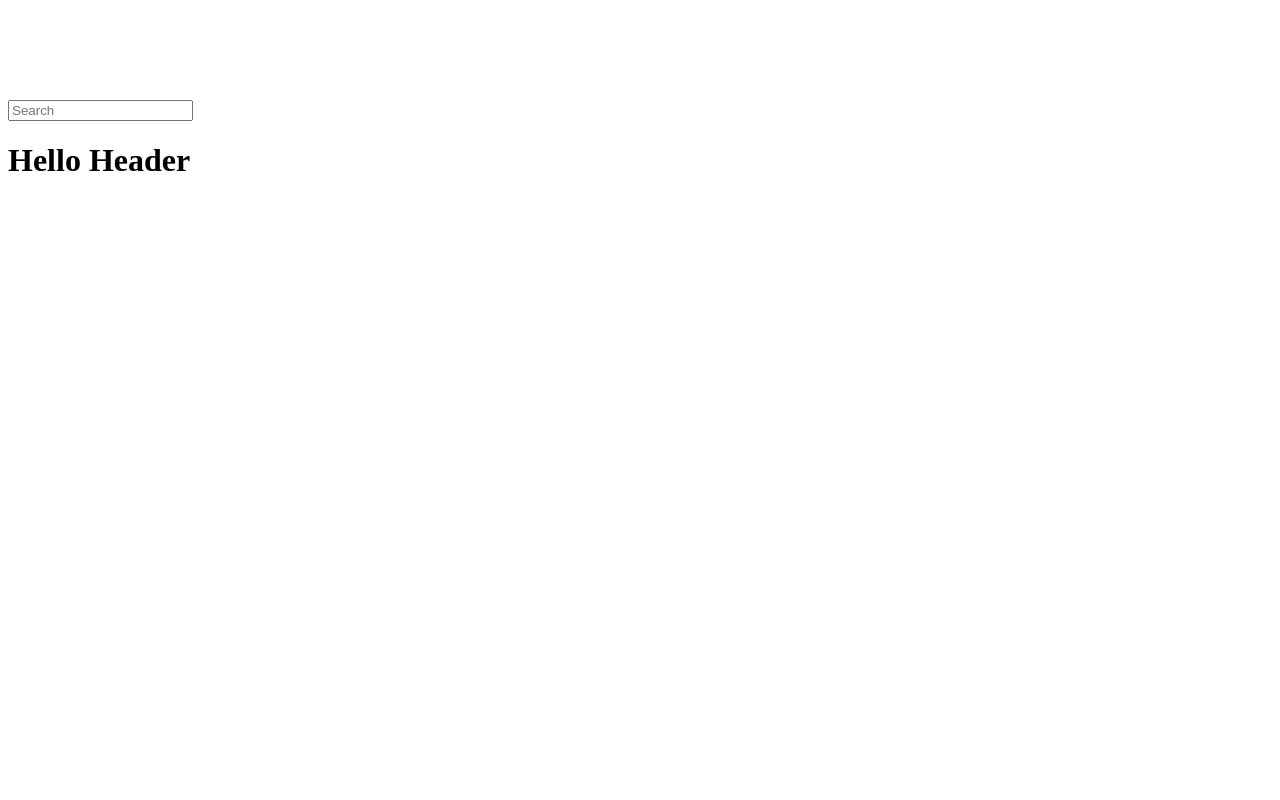
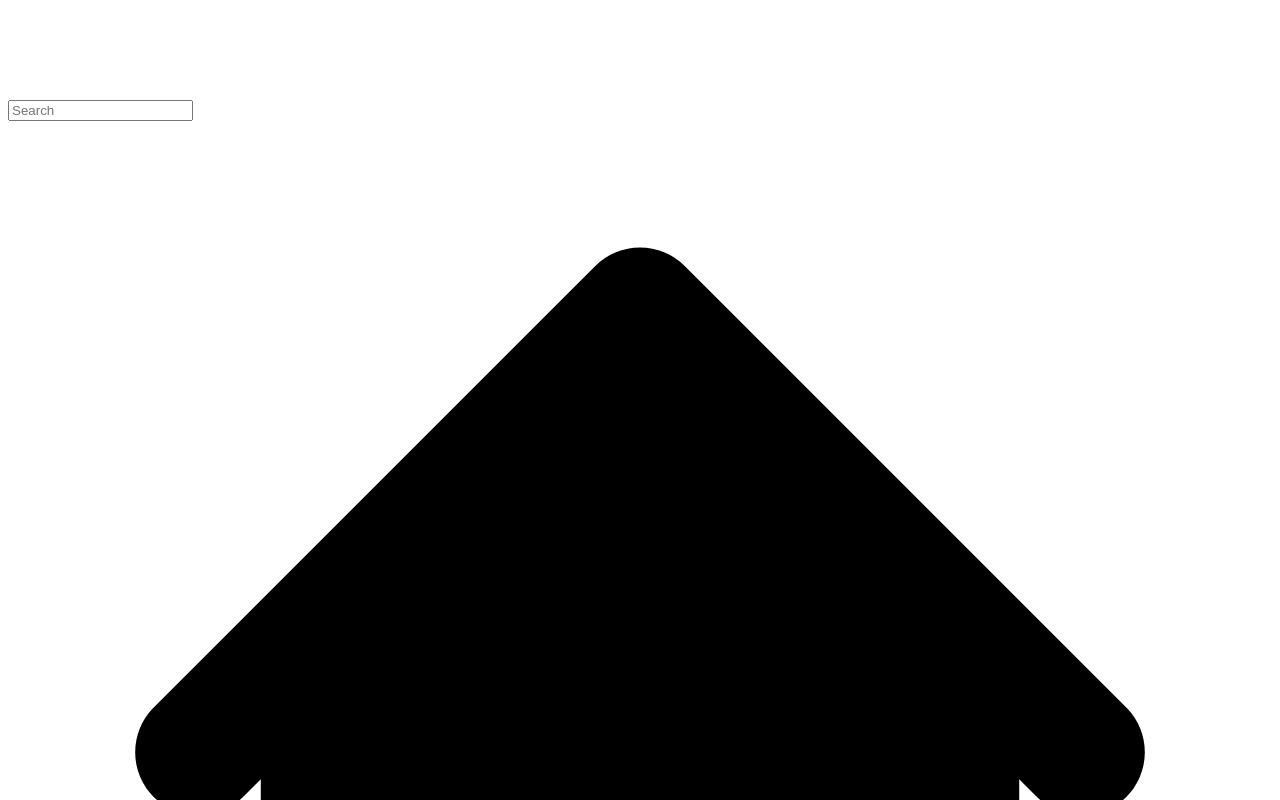
Before and after one commit to chamikacme/next-app, a Next.js app in the folder my-project/: page / in a window 1280 px wide. Shown: the part 1220-2020 px from the top of the page. Before the commit the page ends 1421 px from the top, so only its background shows below. Built offline with nearby package versions, Linux system fonts and the light colour scheme.

Commit message:
add Icons

```diff
--- a/my-project/components/Header.js
+++ b/my-project/components/Header.js
@@ -38,7 +38,11 @@ function Header(){
            {/* Center */}
            <div>
                <div>
-                   <HeaderIcon/>
+                   <HeaderIcon Icon= {HomeIcon}/>
+                   <HeaderIcon Icon= {HomeIcon}/>
+                   <HeaderIcon Icon= {HomeIcon}/>
+                   <HeaderIcon Icon= {HomeIcon}/>
+                   <HeaderIcon Icon= {UserGroupIcon}/>
                </div>
            </div>
 
--- a/my-project/components/HeaderIcons.js
+++ b/my-project/components/HeaderIcons.js
@@ -1,7 +1,7 @@
-function HeaderIcon() {
+function HeaderIcon({Icon}) {
 return (
     <div>
-        <h1>Hello Header</h1>
+      <Icon/>
 
     </div>
 )
```
